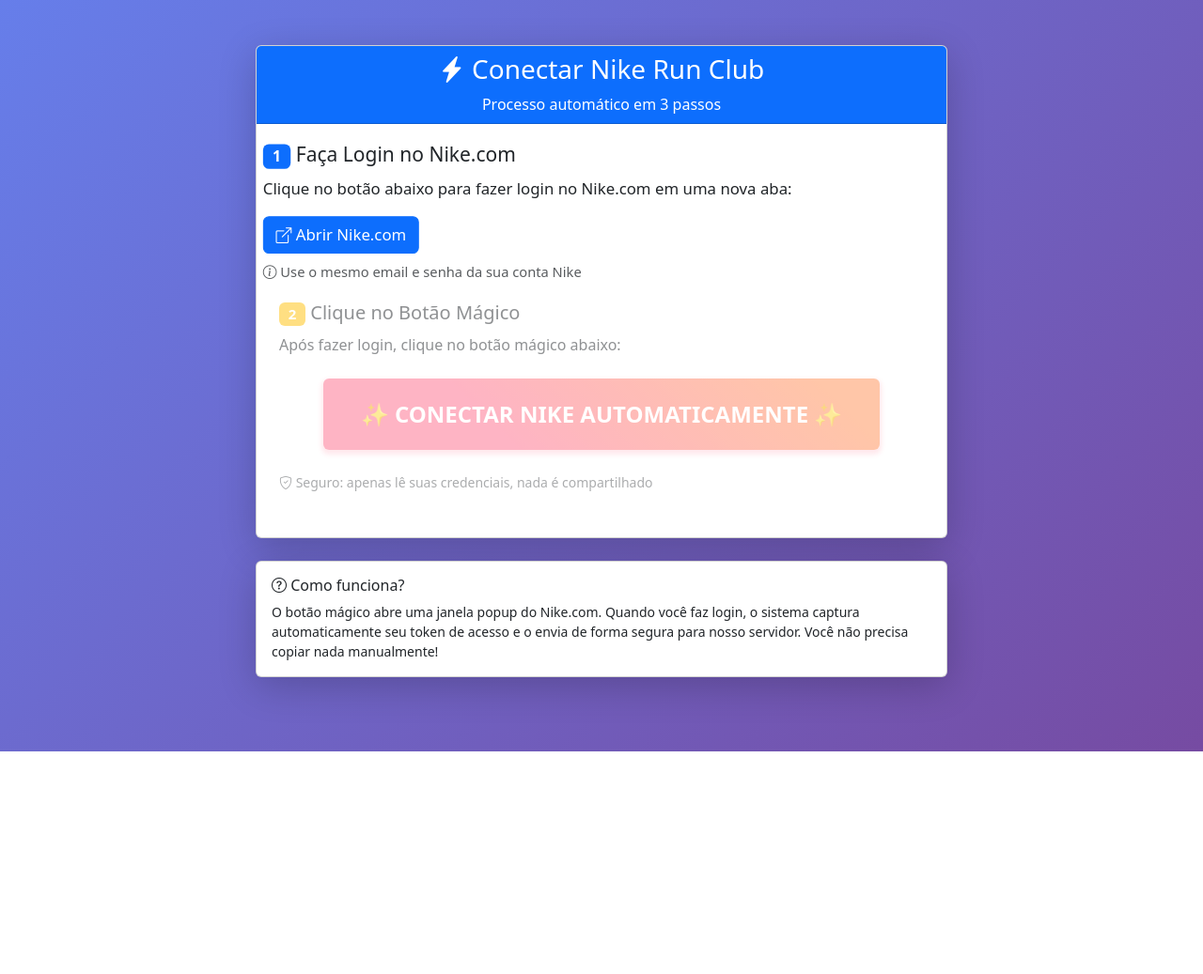
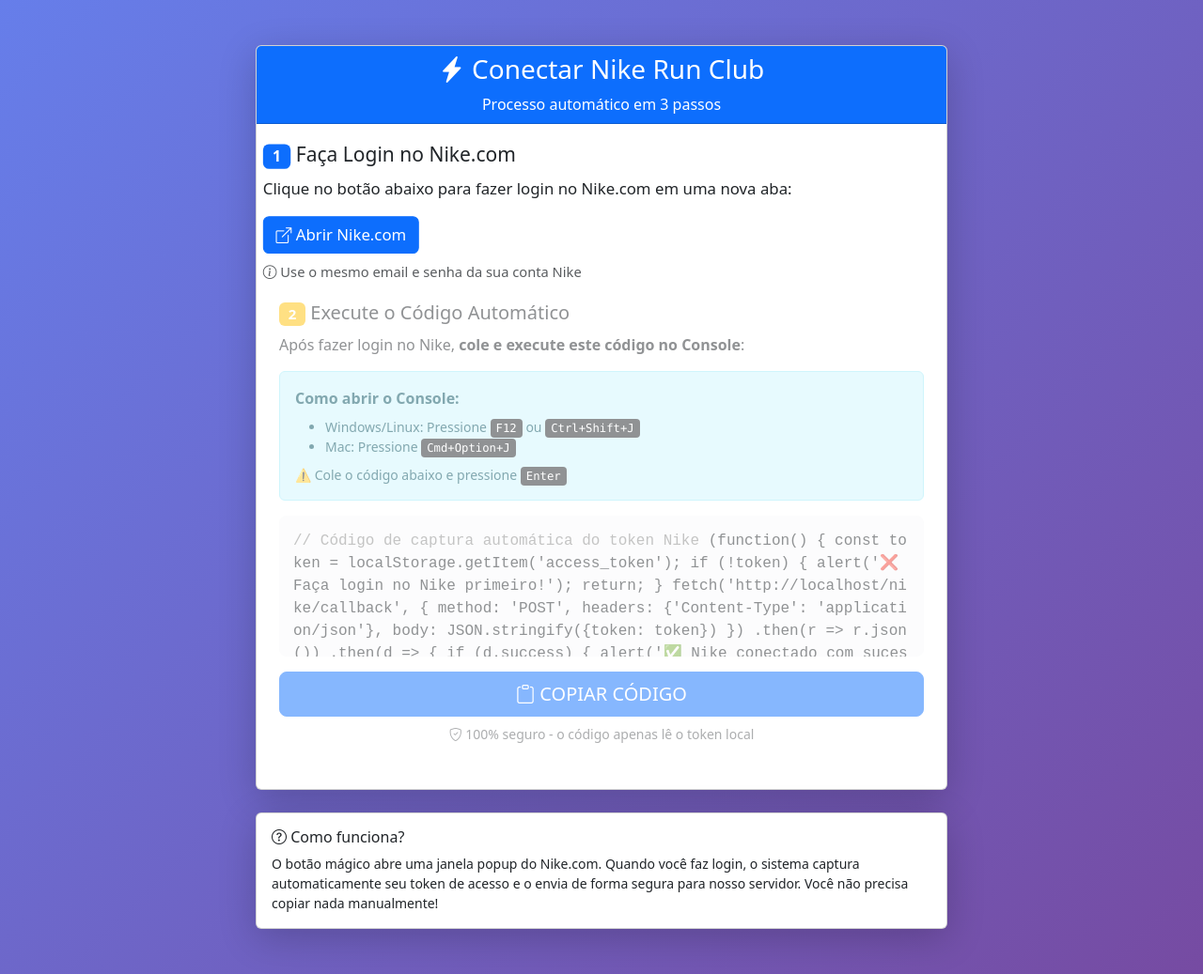
Before and after one commit to MoisesDelfino/garmin-nike-sync, a Flask app: page /nike/connect in a window 1280 px wide. Shown: the whole page at 94% size. Before the commit the page ends 800 px from the top, so only its background shows below. Run offline with Flask 3, Linux system fonts and the light colour scheme; the visitor is signed in with stand-in values (Sample User, id 1).

Commit message:
✨ Fluxo Nike semi-automático melhorado
- Popup abre Nike.com (sem erro DNS)
- Código JavaScript pronto para copiar/colar
- Extrai token automaticamente do localStorage Nike
- Envia para backend via /nike/callback
- Polling detecta sucesso e redireciona automaticamente
- UX: 3 passos claros (Login → Cole código → Sucesso)
- Instruções visuais de como abrir Console (F12)

Máximo automático possível dentro das limitações da Nike!

```diff
--- a/app.py
+++ b/app.py
@@ -332,7 +332,8 @@
             'total_synced': total,
             'last_7_days': recent,
             'by_type': {t[0]: t[1] for t in by_type if t[0]},
-            'last_sync': current_user.last_sync.isoformat() if current_user.last_sync else None
+            'last_sync': current_user.last_sync.isoformat() if current_user.last_sync else None,
+            'has_nike_token': bool(current_user.nike_token_enc)
         })
 
     # Tratamento de erros
--- a/web/templates/nike_connect_auto.html
+++ b/web/templates/nike_connect_auto.html
@@ -56,31 +56,65 @@
                             </p>
                         </div>
 
-                        <!-- Passo 2: Botão Mágico -->
+                        <!-- Passo 2: Código Automático -->
                         <div id="step2" class="step mb-4">
-                            <h5><span class="badge bg-warning">2</span> Clique no Botão Mágico</h5>
-                            <p>Após fazer login, clique no botão mágico abaixo:</p>
-                            <div class="text-center my-4">
-                                <button class="btn btn-magic" id="btnMagic" onclick="capturarTokenNike()">
-                                    ✨ CONECTAR NIKE AUTOMATICAMENTE ✨
-                                </button>
+                            <h5><span class="badge bg-warning">2</span> Execute o Código Automático</h5>
+                            <p>Após fazer login no Nike, <strong>cole e execute este código no Console</strong>:</p>
+
+                            <div class="alert alert-info">
+                                <p class="mb-2"><strong>Como abrir o Console:</strong></p>
+                                <ul class="small mb-2">
+                                    <li>Windows/Linux: Pressione <kbd>F12</kbd> ou <kbd>Ctrl+Shift+J</kbd></li>
+                                    <li>Mac: Pressione <kbd>Cmd+Option+J</kbd></li>
+                                </ul>
+                                <p class="mb-0 small">⚠️ Cole o código abaixo e pressione <kbd>Enter</kbd></p>
                             </div>
-                            <p class="text-muted small">
-                                <i class="bi bi-shield-check"></i> Seguro: apenas lê suas credenciais, nada é compartilhado
+
+                            <div class="token-preview mb-3" id="codigoAutomatico" style="cursor: pointer; position: relative;">
+<span style="color: #888;">// Código de captura automática do token Nike</span>
+(function() {
+  const token = localStorage.getItem('access_token');
+  if (!token) { alert('❌ Faça login no Nike primeiro!'); return; }
+
+  fetch('{{ request.url_root }}nike/callback', {
+    method: 'POST',
+    headers: {'Content-Type': 'application/json'},
+    body: JSON.stringify({token: token})
+  })
+  .then(r => r.json())
+  .then(d => {
+    if (d.success) {
+      alert('✅ Nike conectado com sucesso! Pode fechar essa aba.');
+      window.close();
+    } else {
+      alert('❌ Erro: ' + (d.error || 'Desconhecido'));
+    }
+  })
+  .catch(e => alert('❌ Erro: ' + e));
+})();
+                            </div>
+
+                            <button class="btn btn-primary btn-lg w-100" onclick="copiarCodigo()">
+                                <i class="bi bi-clipboard"></i> COPIAR CÓDIGO
+                            </button>
+
+                            <p class="text-muted small mt-2 text-center">
+                                <i class="bi bi-shield-check"></i> 100% seguro - o código apenas lê o token local
                             </p>
                         </div>
 
                         <!-- Passo 3: Sucesso -->
                         <div id="step3" class="step d-none mb-4">
-                            <h5><span class="badge bg-success">3</span> Nike Conectado!</h5>
-                            <div class="alert alert-success">
-                                <h6><i class="bi bi-check-circle-fill"></i> Sucesso!</h6>
-                                <p class="mb-0">Seu token Nike foi capturado e salvo com sucesso!</p>
+                            <h5><span class="badge bg-info">3</span> Aguardando Conexão...</h5>
+                            <div class="alert alert-info">
+                                <div class="d-flex align-items-center">
+                                    <div class="spinner-border spinner-border-sm me-2" role="status"></div>
+                                    <div>
+                                        <h6 class="mb-1">Monitorando conexão...</h6>
+                                        <small>Execute o código no Console do Nike para completar</small>
+                                    </div>
+                                </div>
                             </div>
-                            <div id="tokenPreview" class="token-preview mb-3"></div>
-                            <a href="{{ url_for('dashboard') }}" class="btn btn-success btn-lg w-100">
-                                <i class="bi bi-arrow-right-circle"></i> Ir para Dashboard
-                            </a>
                         </div>
 
                         <!-- Loading -->
@@ -114,100 +148,41 @@
         let nikeWindow = null;
 
         document.getElementById('btnOpenNike').addEventListener('click', function() {
+            // Abre Nike.com em nova aba
+            nikeWindow = window.open('https://www.nike.com/member/settings', '_blank');
+
             // Ativa próximo passo
             setTimeout(() => {
                 document.getElementById('step2').classList.add('active');
             }, 1000);
         });
 
-        async function capturarTokenNike() {
-            try {
-                document.getElementById('loading').classList.remove('d-none');
-                document.getElementById('error').classList.add('d-none');
+        function copiarCodigo() {
+            const codigo = document.getElementById('codigoAutomatico').textContent;
 
-                // Abre popup Nike para login OAuth
-                const width = 600;
-                const height = 700;
-                const left = (screen.width / 2) - (width / 2);
-                const top = (screen.height / 2) - (height / 2);
+            navigator.clipboard.writeText(codigo).then(() => {
+                // Feedback visual
+                const btn = event.target;
+                const originalText = btn.innerHTML;
+                btn.innerHTML = '<i class="bi bi-check-circle-fill"></i> CÓDIGO COPIADO! Cole no Console do Nike';
+                btn.classList.add('btn-success');
+                btn.classList.remove('btn-primary');
 
-                nikeWindow = window.open(
-                    'https://unite.nike.com/login?appVersion=650&experienceVersion=650&uxid=com.nike.sport.running.droid.3.8&locale=en_US&backendEnvironment=identity&browser=false&mobile=true&native=true&clientId=WLlnKsP5f5Q9Xv6KwHuf7vQEieGWRJ3d&redirect_uri=https://www.nike.com&response_type=token&scope=openid%20profile%20email%20phone%20flow%20country',
-                    'Nike Login',
-                    `width=${width},height=${height},left=${left},top=${top},scrollbars=yes`
-                );
-
-                // Monitora URL da janela para capturar token
-                const interval = setInterval(() => {
-                    try {
-                        if (nikeWindow.closed) {
-                            clearInterval(interval);
-                            document.getElementById('loading').classList.add('d-none');
-                            mostrarErro('Janela fechada antes de completar o login');
-                            return;
-                        }
-
-                        const url = nikeWindow.location.href;
-
-                        // Verifica se há access_token na URL
-                        if (url.includes('access_token=')) {
-                            const params = new URLSearchParams(url.split('#')[1] || url.split('?')[1]);
-                            const token = params.get('access_token');
-
-                            if (token) {
-                                clearInterval(interval);
-                                nikeWindow.close();
-                                enviarToken(token);
-                            }
-                        }
-                    } catch (e) {
-                        // Cross-origin error é esperado até o redirecionamento
-                    }
+                // Ativa passo 3
+                setTimeout(() => {
+                    document.getElementById('step3').classList.remove('d-none');
+                    document.getElementById('step3').classList.add('active');
                 }, 500);
 
-                // Timeout após 5 minutos
+                // Restaura botão após 10 segundos
                 setTimeout(() => {
-                    if (nikeWindow && !nikeWindow.closed) {
-                        clearInterval(interval);
-                        nikeWindow.close();
-                        document.getElementById('loading').classList.add('d-none');
-                        mostrarErro('Timeout: login não completado em 5 minutos');
-                    }
-                }, 300000);
-
-            } catch (error) {
-                document.getElementById('loading').classList.add('d-none');
-                mostrarErro('Erro ao abrir janela de login: ' + error.message);
-            }
-        }
-
-        async function enviarToken(token) {
-            try {
-                const response = await fetch('/nike/callback', {
-                    method: 'POST',
-                    headers: {
-                        'Content-Type': 'application/json',
-                    },
-                    body: JSON.stringify({ token: token })
-                });
-
-                const result = await response.json();
-
-                document.getElementById('loading').classList.add('d-none');
-
-                if (response.ok && result.success) {
-                    // Sucesso!
-                    document.getElementById('step2').classList.remove('active');
-                    document.getElementById('step3').classList.remove('d-none');
-                    document.getElementById('step3').classList.add('active');
-                    document.getElementById('tokenPreview').textContent = `Token: ${token.substring(0, 50)}...`;
-                } else {
-                    mostrarErro(result.error || 'Erro ao salvar token');
-                }
-            } catch (error) {
-                document.getElementById('loading').classList.add('d-none');
-                mostrarErro('Erro ao enviar token: ' + error.message);
-            }
+                    btn.innerHTML = originalText;
+                    btn.classList.remove('btn-success');
+                    btn.classList.add('btn-primary');
+                }, 10000);
+            }).catch(err => {
+                alert('Erro ao copiar código. Por favor, copie manualmente.');
+            });
         }
 
         function mostrarErro(mensagem) {
@@ -215,6 +190,27 @@
             errorDiv.textContent = mensagem;
             errorDiv.classList.remove('d-none');
         }
+
+        // Monitora callback bem-sucedido via polling
+        setInterval(() => {
+            fetch('/api/stats')
+                .then(r => r.json())
+                .then(data => {
+                    if (data.has_nike_token) {
+                        // Token foi salvo com sucesso!
+                        document.getElementById('step3').innerHTML = `
+                            <div class="alert alert-success">
+                                <h6><i class="bi bi-check-circle-fill"></i> Nike Conectado!</h6>
+                                <p class="mb-0">Seu token foi salvo com sucesso. Redirecionando...</p>
+                            </div>
+                        `;
+                        setTimeout(() => {
+                            window.location.href = '{{ url_for("dashboard") }}';
+                        }, 2000);
+                    }
+                })
+                .catch(() => {});
+        }, 3000);
     </script>
 </body>
 </html>
```
